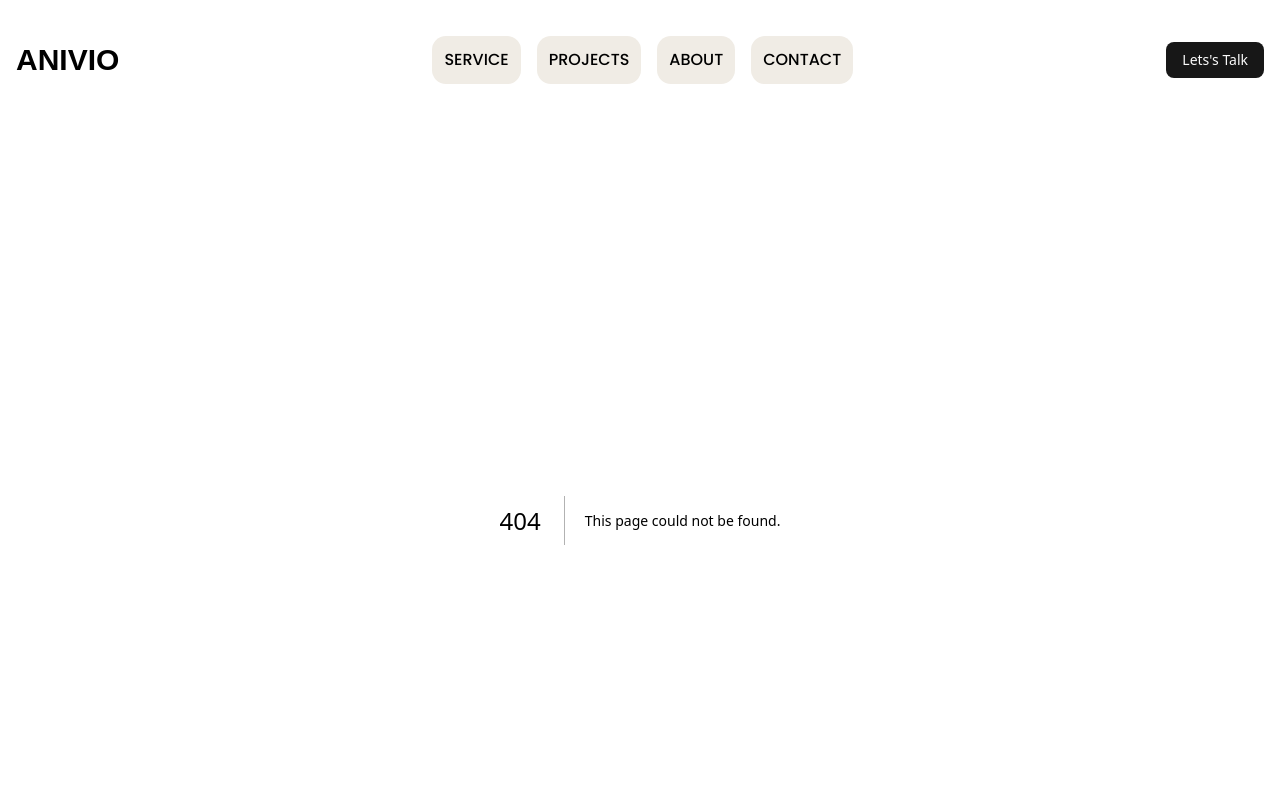
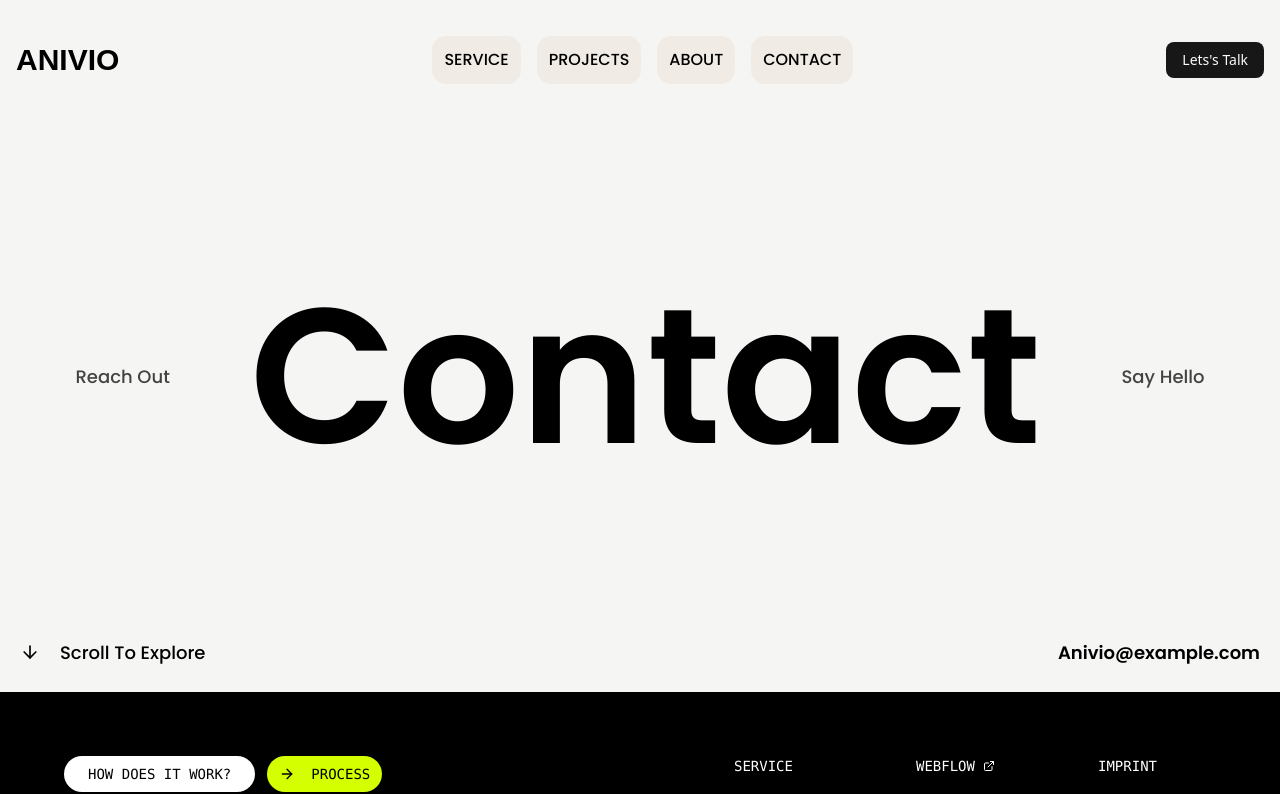
Before and after one commit to imranprof/anivio-portfolio, a Next.js app: page /contact in a window 1280 px wide. Before the commit this address had no page. Shown: the top 794 px of the page. Built offline with nearby package versions, Linux system fonts and the light colour scheme; a web font is replaced by a local one.

Commit message:
feat: add contact page with hero

```diff
--- /dev/null
+++ b/src/app/contact/page.tsx
@@ -0,0 +1,12 @@
+import ContactHero from "@/components/sections/contact/ContactHero"
+
+
+const Contact = () => {
+  return (
+    <div className="pb-5">
+      <ContactHero />
+    </div>
+  )
+}
+
+export default Contact
--- a/src/components/layout/Header.tsx
+++ b/src/components/layout/Header.tsx
@@ -10,7 +10,7 @@ const Header = () => {
           Service</span></Link>
         <Link href={"/projects"} className="nav-menu-item"><span className="relative  z-[2]">Projects</span></Link>
         <Link href={"#"} className="nav-menu-item"><span className="relative  z-[2]">About</span></Link>
-        <Link href={"#"} className="nav-menu-item"><span className="relative  z-[2]">Contact</span></Link>
+        <Link href={"/contact"} className="nav-menu-item"><span className="relative  z-[2]">Contact</span></Link>
       </nav>
       <Button>
         Lets's Talk
--- /dev/null
+++ b/src/components/sections/contact/ContactHero.tsx
@@ -0,0 +1,36 @@
+"use client"
+
+import { ArrowDown, CircleChevronDown } from "lucide-react"
+import { useGSAP } from "@gsap/react"
+import { useRef } from "react"
+import { hasTextReveal } from "@/app/animations/hasTextReveal"
+
+
+const ContactHero = () => {
+  const containerRef = useRef<HTMLElement>(null);
+
+  useGSAP(() => {
+    hasTextReveal();
+  }, { scope: containerRef })
+  return (
+    <section ref={containerRef} className="container flex flex-col font-poppin">
+
+      <div className="flex flex-col items-center">
+        <div className="flex justify-center items-center my-20 py-20">
+          <span className="text-[18px] font-medium text-primary/80">Reach Out</span>
+          <h1 className="has-text-reveal text-[clamp(64px,15vw,300px)] font-semibold px-[80px]" >
+            Contact
+          </h1>
+          <span className="text-[18px] font-medium text-primary/80">Say Hello</span>
+        </div>
+        <p className="text-[24px] lg:max-w-[350px] xl:max-w-[350px] font-medium font-poppin text-center lg:absolute lg:bottom-0 lg:-translate-y-1/2">Don’t let your vision wait <br /> <span className="font-sofia font-semibold">Let’s make it real</span></p>
+      </div>
+      <div className="hero_bottom text-center flex justify-between inner-container">
+        <div className="flex justify-between items-center text-[18px] font-medium"> <ArrowDown className="pe-5 text-black h-10 w-10" /> Scroll To Explore </div>
+        <div className="text-[18px] font-semibold font-poppin flex items-center">Anivio@example.com</div>
+      </div>
+    </section>
+  )
+}
+
+export default ContactHero
```
